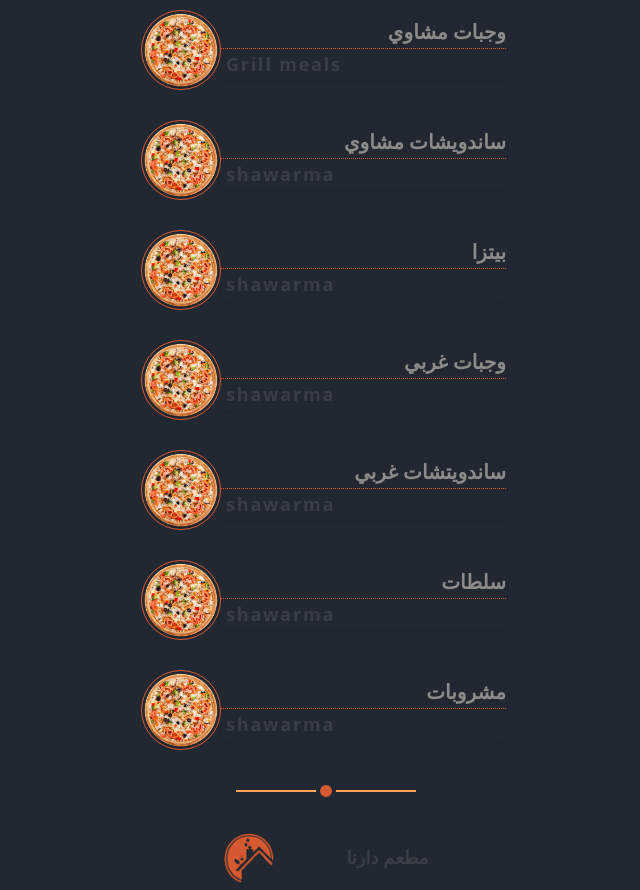
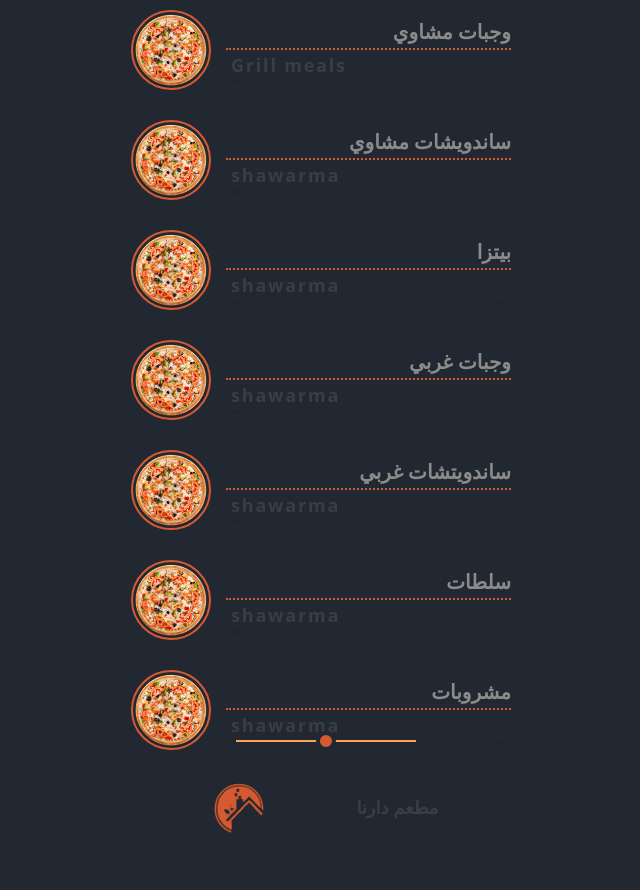
Before and after one commit to adhamziad99/menu, a plain HTML site: page index.html in a window 1280 px wide. Shown: the part 240-1130 px from the top of the page, without its empty margins (314-954 px from the left). After the commit the page ends 1080 px from the top, so only its background shows below. Drawn offline with Linux system fonts and the light colour scheme.

Commit message:
Update style.css

```diff
--- a/css/style.css
+++ b/css/style.css
@@ -145,7 +145,8 @@ svg {
 {
     width: 390px;
     height: 80px;
-    padding-right: 25px;
+    padding-right: 10px;
+    margin-right: 10px;
     margin-top: 50px;
     margin-bottom: -20px;
     display: flex;
@@ -156,7 +157,7 @@ svg {
 {
     width: 80px;
     height: 80px;
-    border: solid 1px var(--color1);
+    border: solid 2px var(--color1);
     border-radius: 50%;
 }
 .conteaner .home .card1 .titel1
@@ -165,7 +166,7 @@ svg {
     font-size: 20px;
     margin-top: 10px;
     padding-bottom: 5px;
-    border-bottom: dotted 1px var(--color1);
+    border-bottom: dotted 2px var(--color1);
     color: #8b8b8b;
 }
 .conteaner .home .card1 .titel2
@@ -175,21 +176,18 @@ svg {
     font-size: 18px;
     padding: 5px;
     box-shadow: var(--box-sh2);
-    /* border-bottom-left-radius: 16px; */
-    /* border-bottom-right-radius: 16px; */
     letter-spacing: 1.8px;
     color: var(--color3);
 }
 .last
 {
     position: relative;
-    width: 350px;
+    width: 100%;
     height: 60px;
-    margin-right: 30px;
     display: flex;
     align-items: center;
     justify-content: space-evenly;
-    margin-top: 100px;
+    margin-top: 50px;
     margin-bottom: 50px;
     padding-top: 20px;
     padding-bottom: 25px;
```
